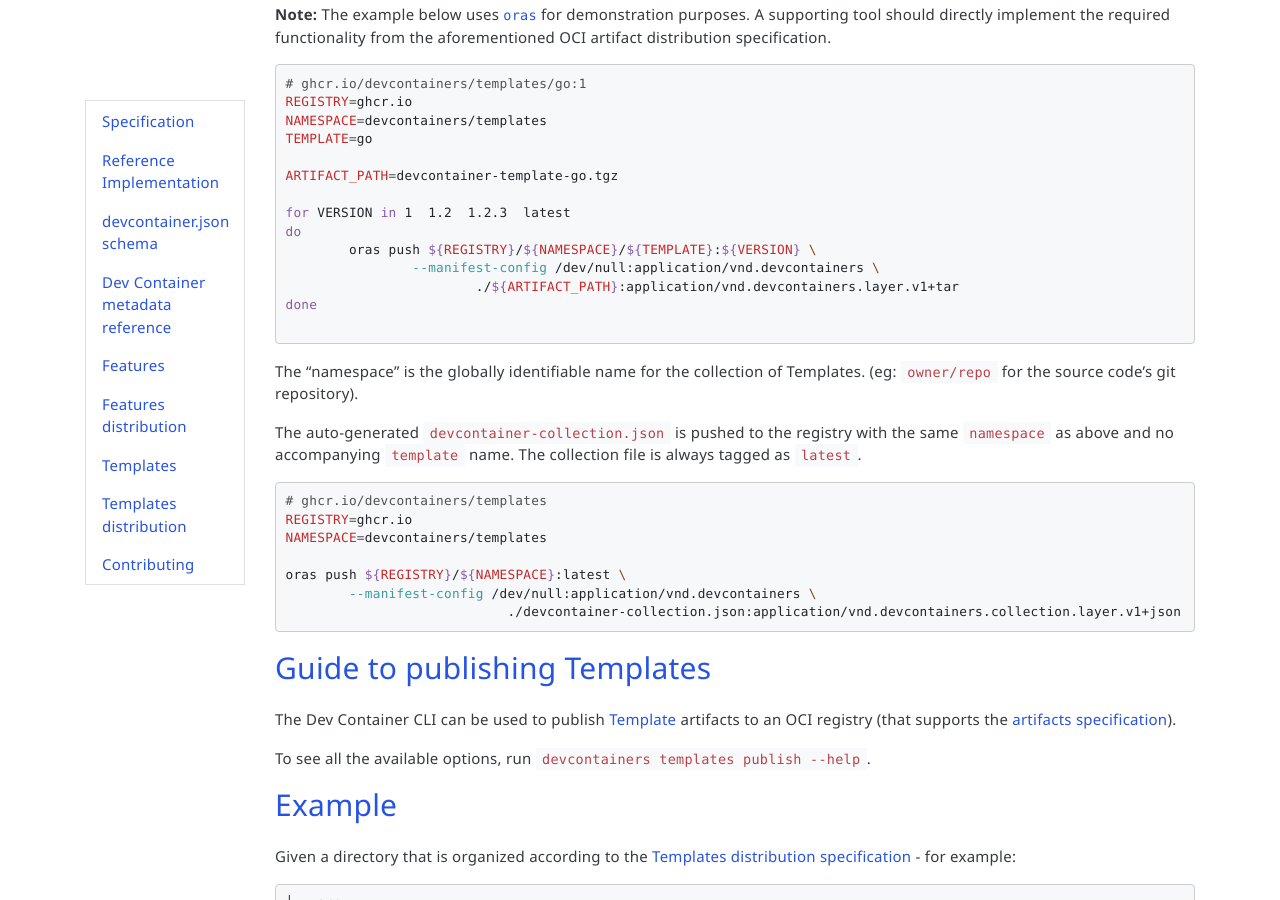
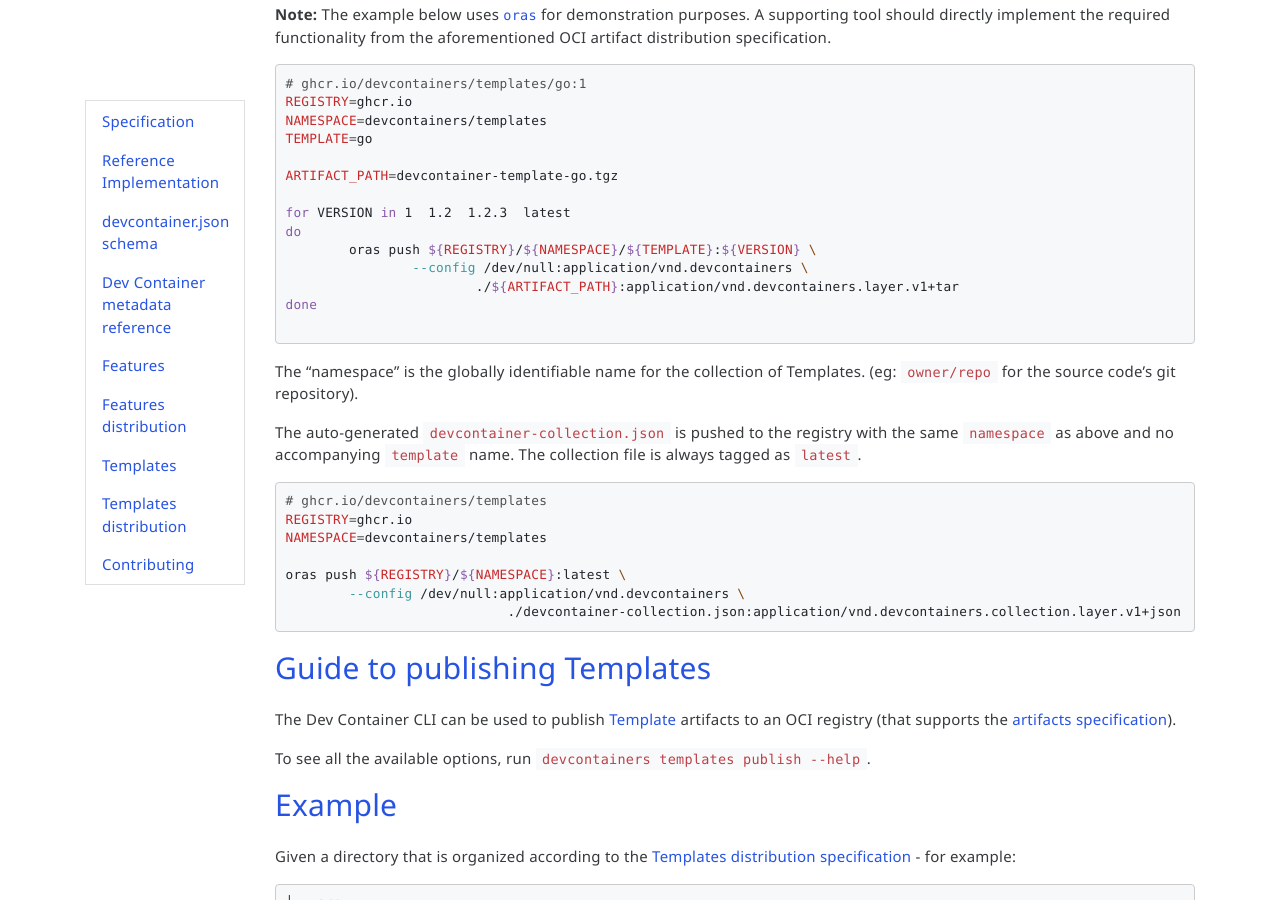
Before and after one commit to devcontainers/devcontainers.github.io, a Jekyll site: the page built from _implementors/templates-distribution.md, in a window 1280 px wide and 900 px high, scrolled down 2610 px. Built offline with Jekyll 4.4.1, drawn with Linux system fonts in a browser that asks for light colours; nearby versions of some CDN libraries; comment, search, counter and statistics services are not loaded.

Commit message:
update docs to have working oras examples (#324)
The push and pull examples do not work with the current cli.  The latest oras documentation describes the use of the `--config` option for the [push](https://oras.land/docs/commands/oras_push) and [pull](https://oras.land/docs/commands/oras_pull) commands.  This parameter change (rename the `--manifest-config` to `--config`) was [documented as a breaking change](https://github.com/oras-project/oras/releases/tag/v0.14.0) in version 0.14.0 of the ORAS CLI, which was released in August 2022.

````diff
--- a/_implementors/templates-distribution.md
+++ b/_implementors/templates-distribution.md
@@ -113,7 +113,7 @@ ARTIFACT_PATH=devcontainer-template-go.tgz
 for VERSION in 1  1.2  1.2.3  latest
 do
         oras push ${REGISTRY}/${NAMESPACE}/${TEMPLATE}:${VERSION} \
-                --manifest-config /dev/null:application/vnd.devcontainers \
+                --config /dev/null:application/vnd.devcontainers \
                         ./${ARTIFACT_PATH}:application/vnd.devcontainers.layer.v1+tar
 done
 
@@ -129,7 +129,7 @@ REGISTRY=ghcr.io
 NAMESPACE=devcontainers/templates
 
 oras push ${REGISTRY}/${NAMESPACE}:latest \
-        --manifest-config /dev/null:application/vnd.devcontainers \
+        --config /dev/null:application/vnd.devcontainers \
                             ./devcontainer-collection.json:application/vnd.devcontainers.collection.layer.v1+json
 ```
 
````
Also changed, not shown: _implementors/features-distribution.md (+2 -2 lines).
